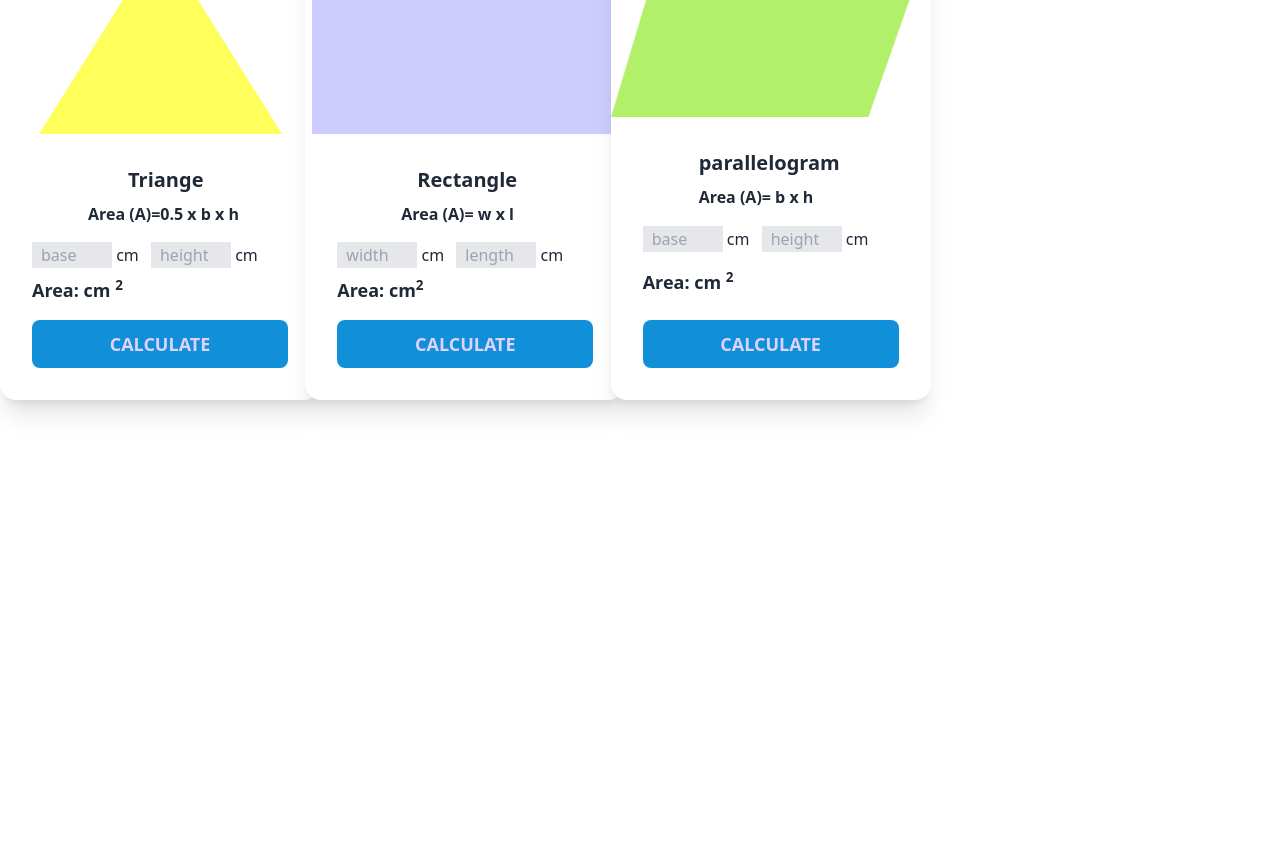
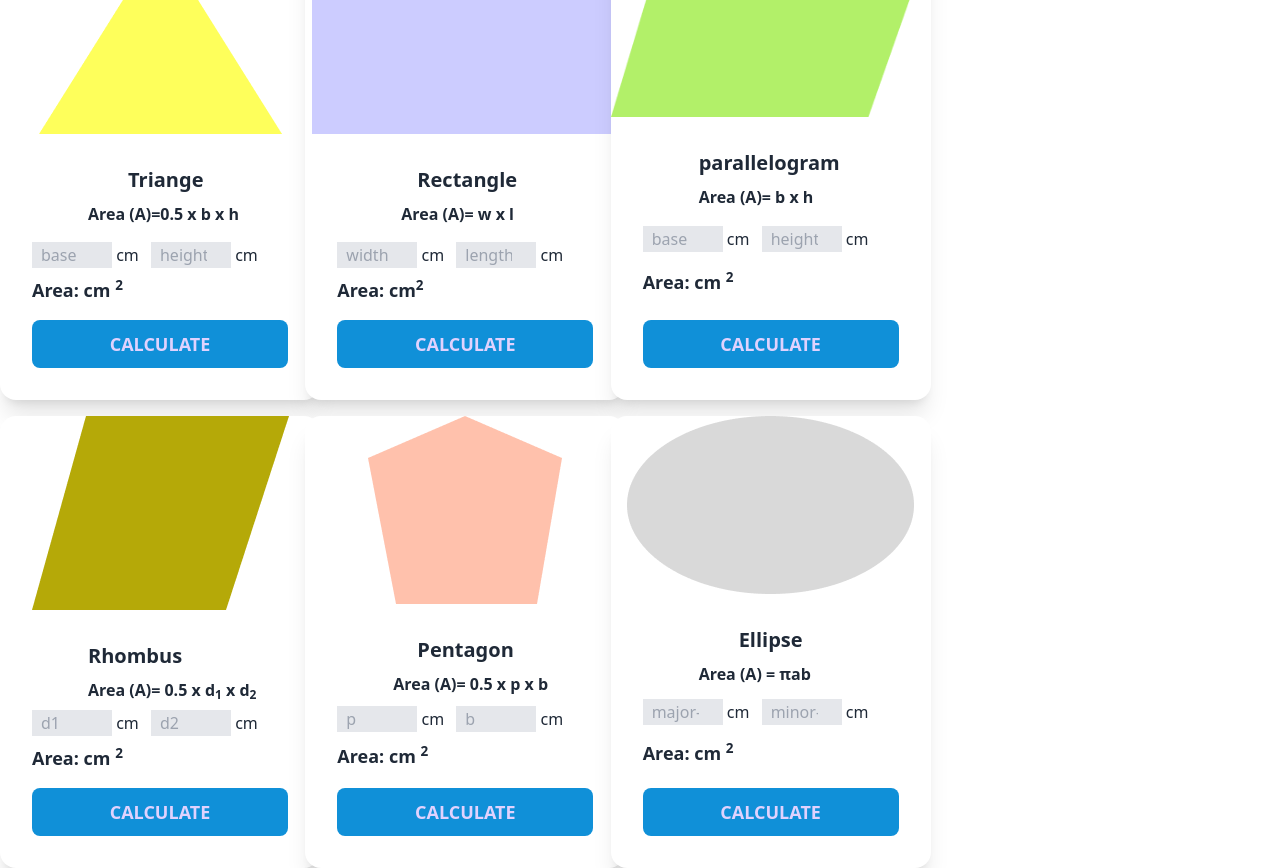
Before and after one commit to rummanara05/geometry-genius-practice, a plain HTML site: page index.html in a window 1280 px wide. Shown: the part 196-1064 px from the top of the page. Before the commit the page ends 800 px from the top, so only its background shows below. Drawn offline with nearby package versions, Linux system fonts and the light colour scheme.

Commit message:
all card commit

```diff
--- a/index.html
+++ b/index.html
@@ -36,9 +36,9 @@
                       <h2 class="card-title ml-24 font-bold">Triange</h2>
                       <p class="ml-14 mb-2 font-semibold"> Area (A)=0.5 x b x h </p>
                       <p>
-                        <input class="w-20 bg-gray-200 px-2 border" type="text" name="" id="triangle-base" placeholder="base">
+                        <input class="w-20 bg-gray-200 px-2 border" type="number" name="" id="triangle-base" placeholder="base">
                         <span class="mr-2">cm</span>
-                        <input class="w-20 bg-gray-200 px-2 border" type="text" name="" id="triangle-height" placeholder="height">
+                        <input class="w-20 bg-gray-200 px-2 border" type="number" name="" id="triangle-height" placeholder="height">
                         <span>cm</span>
                       </p>
                       <p class="text-lg font-semibold">Area: <span id="area-outcome"></span>cm <sup>2</sup></p>
@@ -54,9 +54,9 @@
                       <h2 class="card-title ml-20 font-bold">Rectangle</h2>
                       <p class="ml-16 mb-2 font-semibold"> Area (A)= w x l </p>
                       <p>
-                        <input class="w-20 bg-gray-200 px-2 border" type="text" name="" id="rectangle-width" placeholder="width">
+                        <input class="w-20 bg-gray-200 px-2 border" type="number" name="" id="rectangle-width" placeholder="width">
                         <span class="mr-2">cm</span>
-                        <input class="w-20 bg-gray-200 px-2 border" type="text" name="" id="rectangle-length" placeholder="length">
+                        <input class="w-20 bg-gray-200 px-2 border" type="number" name="" id="rectangle-length" placeholder="length">
                         <span>cm</span>
                       </p>
                       <p class="text-lg font-semibold">Area: <span id="rectangleArea"></span>cm<sup>2</sup></p>
@@ -72,14 +72,70 @@
                       <h2 class="card-title ml-14 font-bold">parallelogram</h2>
                       <p class="ml-14 font-semibold"> Area (A)= b x h </p>
                       <p>
-                        <input class="w-20 bg-gray-200 px-2 border" type="text" name="" id="parallelogram-base" placeholder="base">
+                        <input class="w-20 bg-gray-200 px-2 border" type="number" name="" id="parallelogram-base" placeholder="base">
                         <span class="mr-2">cm</span>
-                        <input class="w-20 bg-gray-200 px-2 border" type="text" name="" id="parallelogram-height" placeholder="height">
+                        <input class="w-20 bg-gray-200 px-2 border" type="number" name="" id="parallelogram-height" placeholder="height">
                         <span>cm</span>
                       </p>
-                      <p class="text-lg font-semibold">Area: <span id="area-outcome">cm <sup>2</sup></span></p>
+                      <p class="text-lg font-semibold">Area: <span id="parallelogramArea"></span>cm <sup>2</sup></p>
                       <div class="card-actions justify-end">
                         <button onclick="calculateParallelogramArea()" class="btn btn-primary w-full bg-[#1090D8] text-lg border-none p-2 mt-2">Calculate</button>
+                      </div>
+                    </div>
+                  </div>
+
+                   <!--Rhombus Card-->
+                   <div class="card w-80 bg-base-100 shadow-xl">
+                    <figure><img src="/images/rhombus.png" alt="Rhombus " /></figure>
+                    <div class="card-body">
+                      <h2 class="card-title ml-14 font-bold">Rhombus </h2>
+                      <p class="ml-14 font-semibold"> Area (A)= 0.5 x d<sub>1</sub> x d<sub>2</sub> </p>
+                      <p>
+                        <input class="w-20 bg-gray-200 px-2 border" type="number" name="" id="rhombus-d1" placeholder="d1">
+                        <span class="mr-2">cm</span>
+                        <input class="w-20 bg-gray-200 px-2 border" type="number" name="" id="rhombus-d2" placeholder="d2">
+                        <span>cm</span>
+                      </p>
+                      <p class="text-lg font-semibold">Area: <span id="rhombusArea"></span>cm <sup>2</sup></p>
+                      <div class="card-actions justify-end">
+                        <button onclick="calculaterhombusArea()" class="btn btn-primary w-full bg-[#1090D8] text-lg border-none p-2 mt-2">Calculate</button>
+                      </div>
+                    </div>
+                  </div>
+                   <!--Pentagon Card-->
+                   <div class="card w-80 bg-base-100 shadow-xl">
+                    <figure><img src="/images/pentagon.png" alt="Pentagon" /></figure>
+                    <div class="card-body">
+                      <h2 class="card-title ml-20 font-bold">Pentagon</h2>
+                      <p class="ml-14 font-semibold"> Area (A)= 0.5 x p x b </p>
+                      <p>
+                        <input class="w-20 bg-gray-200 px-2 border" type="number" name="" id="pentagon-p" placeholder="p">
+                        <span class="mr-2">cm</span>
+                        <input class="w-20 bg-gray-200 px-2 border" type="number" name="" id="pentagon-b" placeholder="b">
+                        <span>cm</span>
+                      </p>
+                      <p class="text-lg font-semibold">Area: <span id="pentagonArea"></span>cm <sup>2</sup></p>
+                      <div class="card-actions justify-end">
+                        <button onclick="calculatePentagonArea()" class="btn btn-primary w-full bg-[#1090D8] text-lg border-none p-2 mt-2">Calculate</button>
+                      </div>
+                    </div>
+                  </div>
+
+                   <!--Ellipse Card-->
+                   <div class="card w-80 bg-base-100 shadow-xl">
+                    <figure><img src="/images/ellipse.png" alt="Ellipse " /></figure>
+                    <div class="card-body">
+                      <h2 class="card-title ml-24 font-bold">Ellipse </h2>
+                      <p class="ml-14 font-semibold"> Area (A) = πab </p>
+                      <p>
+                        <input class="w-20 bg-gray-200 px-2 border" type="number" name="" id="major-radius" placeholder="major-radius">
+                        <span class="mr-2">cm</span>
+                        <input class="w-20 bg-gray-200 px-2 border" type="number" name="" id="minor-radius" placeholder="minor-radius">
+                        <span>cm</span>
+                      </p>
+                      <p class="text-lg font-semibold">Area: <span id="ellipseArea"></span>cm <sup>2</sup></p>
+                      <div class="card-actions justify-end">
+                        <button onclick="calculateEllipseArea()" class="btn btn-primary w-full bg-[#1090D8] text-lg border-none p-2 mt-2">Calculate</button>
                       </div>
                     </div>
                   </div>
--- a/scripts/area-calculator.js
+++ b/scripts/area-calculator.js
@@ -60,9 +60,40 @@ const area= width * length ;
     console.log(height);
     const area= base * height ;
     console.log(area);
+    setAreaText('parallelogramArea',area)
  }
 
-// reusable function
+ // Rhombus
+function calculaterhombusArea() {
+    const d1=inputField('rhombus-d1');
+    const d2=inputField('rhombus-d2');
+    const area= 0.5 * d1 * d2 ;
+    setAreaText('rhombusArea', area);
+}
+
+// Pentagon
+
+function calculatePentagonArea() {
+    const p=inputField('pentagon-p');
+    const b=inputField('pentagon-b');
+    const area= 0.5 * p * b;
+    setAreaText('pentagonArea', area);
+}
+
+//  ellipse
+
+function calculateEllipseArea() {
+    const majorRadius=inputField('major-radius');
+    const minorRadius=inputField('minor-radius');
+    const area= 3.14 * majorRadius * minorRadius ;
+    setAreaText('ellipseArea', area);
+}
+
+
+
+
+
+// reusable function for values
 
 function inputField(inputId) {
     const inputField=document.getElementById(inputId);
@@ -70,3 +101,10 @@ function inputField(inputId) {
    const input= parseFloat(inputFieldText);
    return input;
 }
+
+// reusable function for areaspan
+
+function setAreaText(inputId,area) {
+    const elementText=document.getElementById(inputId);
+     elementText.innerText=area;
+}
```
